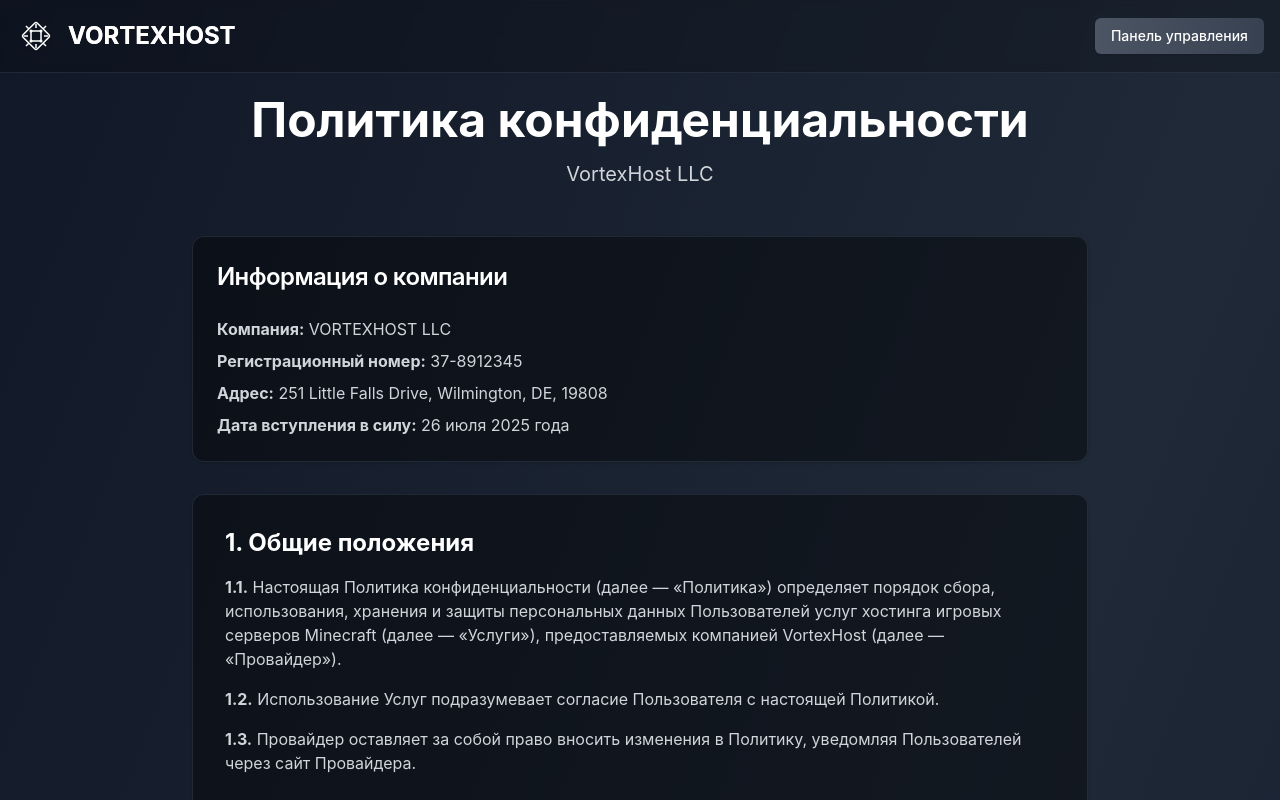
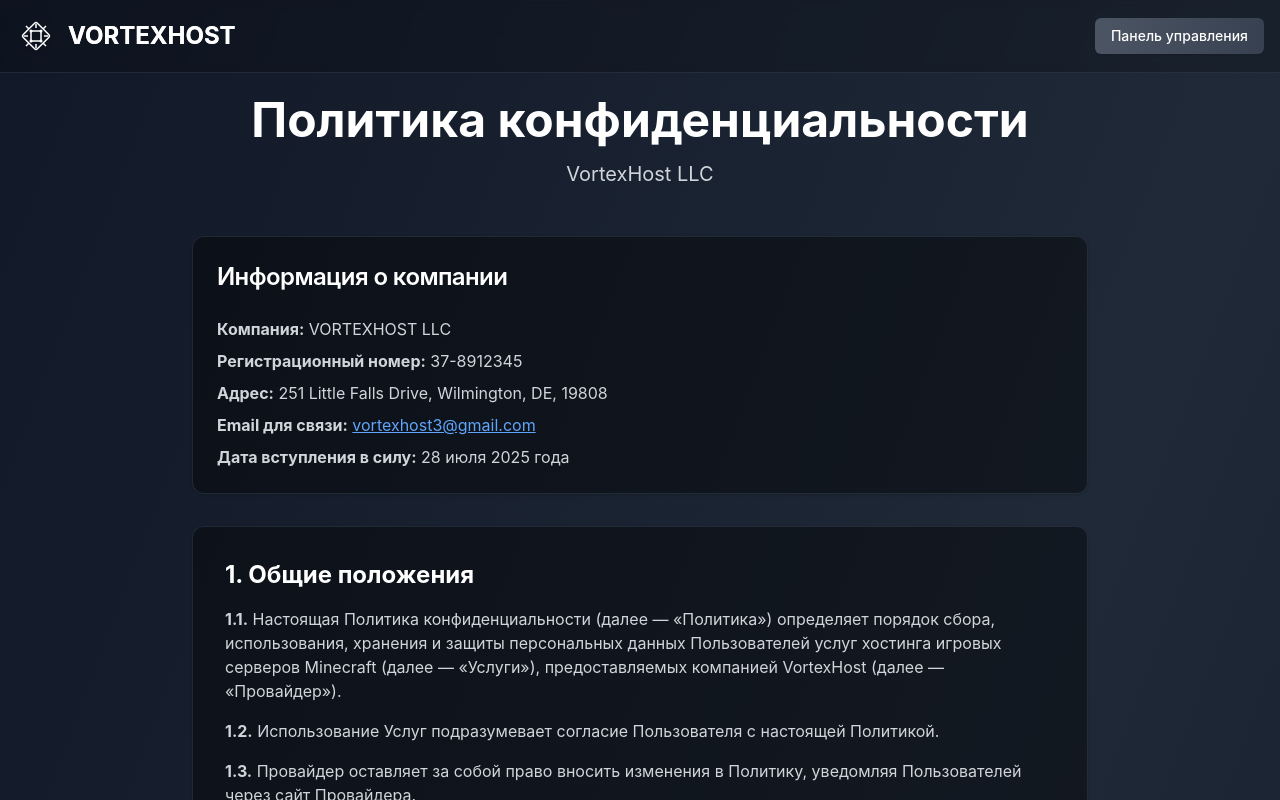
Before and after one commit to MahadRegent/site5, a React (Create React App) app in the folder frontend/: page /privacy in a window 1280 px wide. Shown: the top 800 px of the page. Built offline with nearby package versions, Linux system fonts and the light colour scheme.

Commit message:
auto-commit for 1ed3b691-725e-432b-b55c-b33f7c4a698e

```diff
--- a/frontend/src/components/PrivacyPolicy.jsx
+++ b/frontend/src/components/PrivacyPolicy.jsx
@@ -55,7 +55,8 @@ const PrivacyPolicy = () => {
                 <p><strong>Компания:</strong> VORTEXHOST LLC</p>
                 <p><strong>Регистрационный номер:</strong> 37-8912345</p>
                 <p><strong>Адрес:</strong> 251 Little Falls Drive, Wilmington, DE, 19808</p>
-                <p><strong>Дата вступления в силу:</strong> 26 июля 2025 года</p>
+                <p><strong>Email для связи:</strong> <a href="mailto:vortexhost3@gmail.com" className="text-blue-400 hover:text-blue-300 underline">vortexhost3@gmail.com</a></p>
+                <p><strong>Дата вступления в силу:</strong> 28 июля 2025 года</p>
               </CardContent>
             </Card>
 
```
